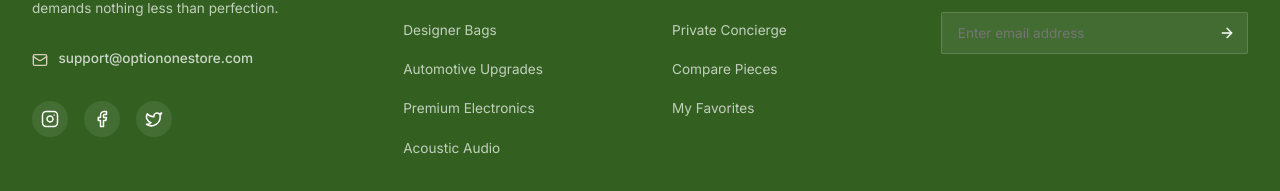
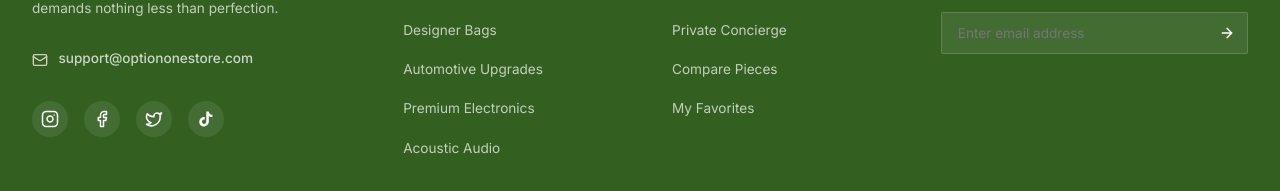
Before and after one commit to UmarAnsari100/Option-One-Store, a React (Vite) app: page / in a window 1280 px wide. Shown: the part 6266-6457 px from the top of the page. Built offline with nearby package versions, Linux system fonts and the light colour scheme; no server answers; a web font is replaced by a local one.

Commit message:
tiktok added

```diff
--- a/src/components/Footer/Footer.jsx
+++ b/src/components/Footer/Footer.jsx
@@ -3,7 +3,6 @@ import { Link } from 'react-router-dom';
 import {
   Mail,
   Globe,
-  Heart,
   ShieldCheck,
   Truck,
   Award,
@@ -31,6 +30,12 @@ const Facebook = ({ size = 18, ...props }) => (
 const Twitter = ({ size = 18, ...props }) => (
   <svg xmlns="http://www.w3.org/2000/svg" width={size} height={size} viewBox="0 0 24 24" fill="none" stroke="currentColor" strokeWidth="2" strokeLinecap="round" strokeLinejoin="round" {...props}>
     <path d="M22 4s-.7 2.1-2 3.4c1.6 10-9.4 17.3-18 11.6 2.2.1 4.4-.6 6-2C3 15.5.5 9.6 3 5c2.2 2.6 5.6 4.1 9 4-.9-4.2 4-6.6 7-3.8 1.1 0 3-1.2 3-1.2z" />
+  </svg>
+);
+
+const TikTok = ({ size = 18, ...props }) => (
+  <svg xmlns="http://www.w3.org/2000/svg" width={size} height={size} viewBox="0 0 24 24" fill="currentColor" {...props}>
+    <path d="M19.59 6.69a4.83 4.83 0 0 1-3.77-4.25V2h-3.45v13.67a2.89 2.89 0 0 1-5.2 1.74 2.89 2.89 0 0 1 2.31-4.64c.29 0 .58.04.85.12V9.4a6.33 6.33 0 0 0-1-.08A6.34 6.34 0 0 0 3 15.66a6.34 6.34 0 0 0 10.82 4.47 6.3 6.3 0 0 0 1.95-4.46V8.04a8.2 8.2 0 0 0 4.82 1.57V6.16c-.33 0-.67-.03-1-.07z" />
   </svg>
 );
 
@@ -100,6 +105,7 @@ const Footer = () => {
               <a href="https://www.instagram.com/option_one_store/" target="_blank" rel="noopener noreferrer" className="social-link" aria-label="Instagram"><Instagram size={18} /></a>
               <a href="#" className="social-link" aria-label="Facebook"><Facebook size={18} /></a>
               <a href="#" className="social-link" aria-label="Twitter"><Twitter size={18} /></a>
+              <a href="#" className="social-link" aria-label="TikTok"><TikTok size={18} /></a>
             </div>
           </div>
 
```
